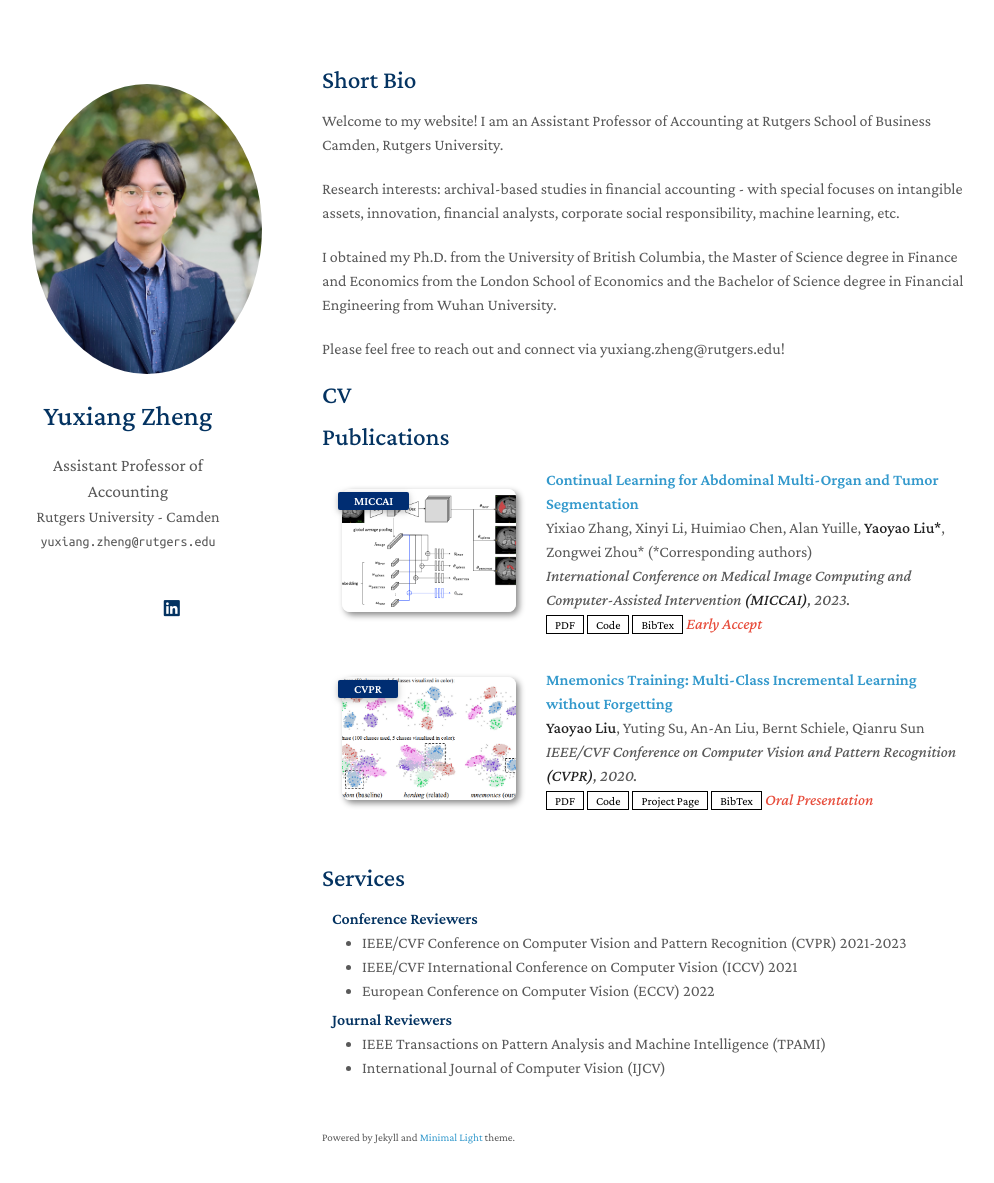
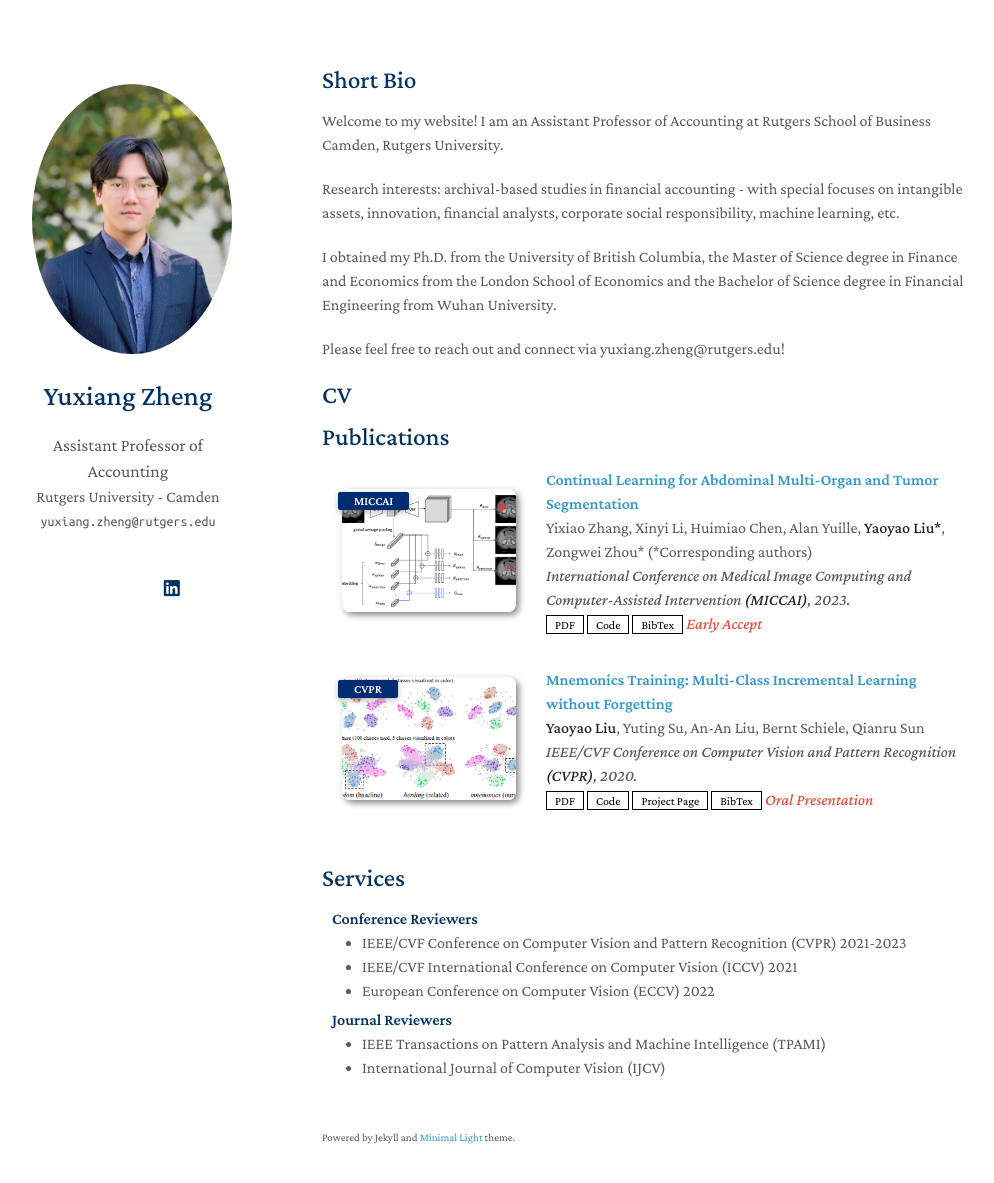
Before and after one commit to yuxiang-zheng/yuxiang-zheng.github.io, a Jekyll site: the page built from index.md, in a window 1280 px wide and 1218 px high. Shown: the top 1183 px of the window, without its empty margins (148-1142 px from the left). Built offline with Jekyll 4.4.1, drawn with Linux system fonts in a browser that asks for light colours; a style sheet for code colours, icons or effects is not loaded; our own code applies the rules of GitHub Pages for plain Markdown files.

Commit message:
Update homepage.html

```diff
--- a/_layouts/homepage.html
+++ b/_layouts/homepage.html
@@ -40,7 +40,7 @@
       <header>
 
         {% if site.avatar %}
-        <a class="image avatar"><a class="image avatar"><img src="{{ site.avatar }}" alt="avatar" style="width: 230px; height: 290px; object-fit: cover;"/></a></a>
+        <a class="image avatar"><a class="image avatar"><img src="{{ site.avatar }}" alt="avatar" style="width: 200px; height: 270px; object-fit: cover;"/></a></a>
         {% endif %}
 
         <h1>{{ site.title }}</h1>
```
